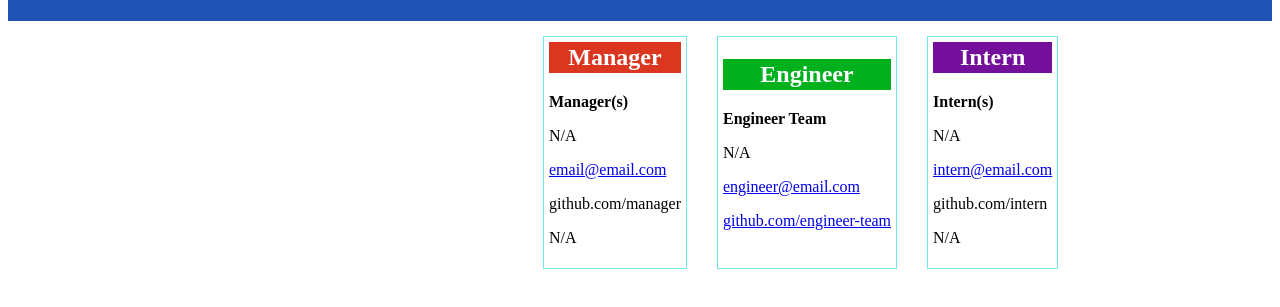
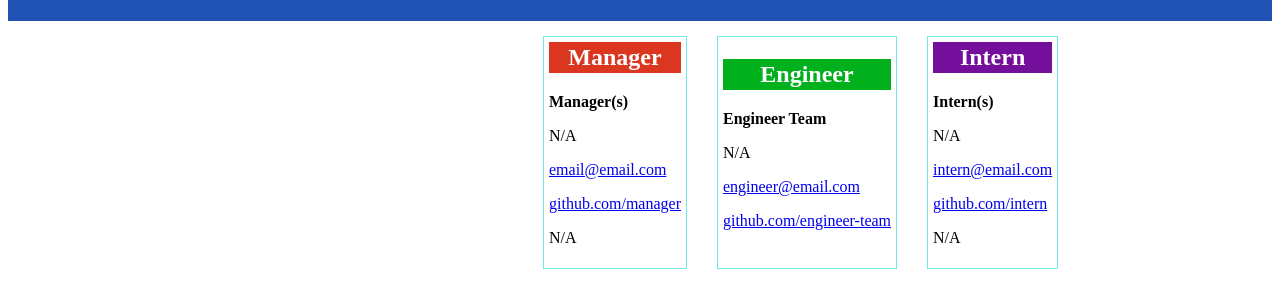
Before and after one commit to lshim98/team-profile-generator, a website: page index.html in a window 1280 px wide. Shown: the part 97-404 px from the top of the page. Drawn offline with Linux system fonts and the light colour scheme.

Commit message:
Update index.html

```diff
--- a/index.html
+++ b/index.html
@@ -59,7 +59,7 @@
         <p><strong>Manager(s)</strong></p>
         <p>N/A</p>
         <p><a href=manager@email.com>email@email.com</a></p>
-        <p><a href="github.com/manager"></a>github.com/manager</p>
+        <p><a href="github.com/manager">github.com/manager</a></p>
         <p>N/A</p>
         </div><div class="cardBody" id="engineer">
         <h2 class="engHeading">Engineer</h2>
@@ -72,7 +72,7 @@
         <p><strong>Intern(s)</strong></p>
         <p>N/A</p>
         <p><a href="intern@email.com">intern@email.com</a></p>
-        <p><a href="github.com/intern"></a>github.com/intern</p>
+        <p><a href="github.com/intern">github.com/intern</a></p>
         <p>N/A</p>
         </div>
 </body>
```
